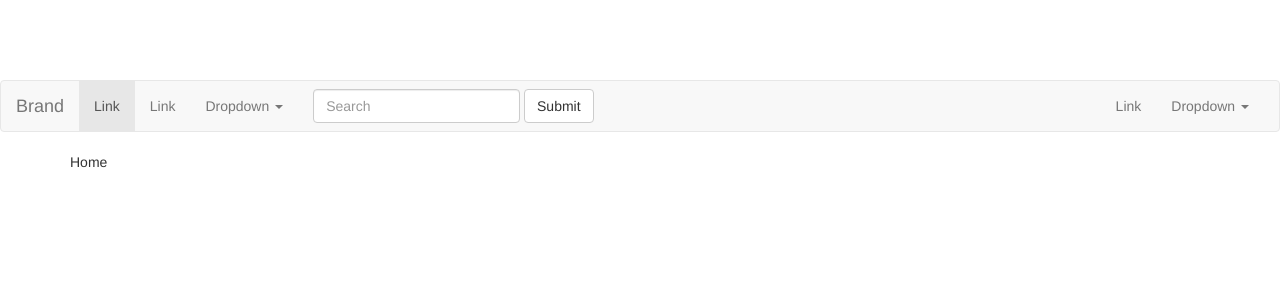
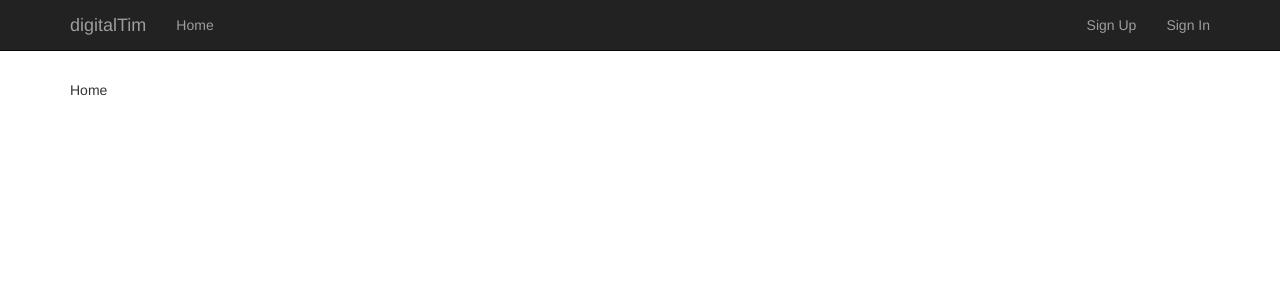
Before and after one commit to digitaltim/Authentication-with-Slim-3, a PHP site: template resources/views/home.twig in a window 1280 px wide. Shown: the top 300 px of the page. Run offline with PHP 8.4, Linux system fonts and the light colour scheme; the template is opened without the code that fills it, so the values that code supplies are empty; some libraries are stand-ins or nearby versions.

Commit message:
Update navigation bar with authentication
Use $ php -S localhost:8000

Authentication with Slim 3: Updating the navigation bar (19/29)
https://www.youtube.com/watch?v=7C2XpInoASg&index=19&list=PLfdtiltiRHWGc_yY90XRdq6mRww042aEC

```diff
--- a/resources/views/templates/partials/navigation.twig
+++ b/resources/views/templates/partials/navigation.twig
@@ -1,52 +1,33 @@
-<nav class="navbar navbar-default">
-  <div class="container-fluid">
-    <!-- Brand and toggle get grouped for better mobile display -->
+<nav class="navbar navbar-inverse navbar-fixed-top">
+  <div class="container">
     <div class="navbar-header">
-      <button type="button" class="navbar-toggle collapsed" data-toggle="collapse" data-target="#bs-example-navbar-collapse-1" aria-expanded="false">
+      <button type="button" class="navbar-toggle collapsed" data-toggle="collapse" data-target="#navbar" aria-expanded="false" aria-controls="navbar">
         <span class="sr-only">Toggle navigation</span>
         <span class="icon-bar"></span>
         <span class="icon-bar"></span>
         <span class="icon-bar"></span>
       </button>
-      <a class="navbar-brand" href="#">Brand</a>
+      <a class="navbar-brand" href="{{ path_for('home') }}">digitalTim</a>
     </div>
 
     <!-- Collect the nav links, forms, and other content for toggling -->
-    <div class="collapse navbar-collapse" id="bs-example-navbar-collapse-1">
+    <div id="navbar" class="collapse navbar-collapse">
       <ul class="nav navbar-nav">
-        <li class="active"><a href="#">Link <span class="sr-only">(current)</span></a></li>
-        <li><a href="#">Link</a></li>
-        <li class="dropdown">
-          <a href="#" class="dropdown-toggle" data-toggle="dropdown" role="button" aria-haspopup="true" aria-expanded="false">Dropdown <span class="caret"></span></a>
-          <ul class="dropdown-menu">
-            <li><a href="#">Action</a></li>
-            <li><a href="#">Another action</a></li>
-            <li><a href="#">Something else here</a></li>
-            <li role="separator" class="divider"></li>
-            <li><a href="#">Separated link</a></li>
-            <li role="separator" class="divider"></li>
-            <li><a href="#">One more separated link</a></li>
-          </ul>
-        </li>
+        <li><a href="{{ path_for('home') }}">Home</a></li>
       </ul>
-      <form class="navbar-form navbar-left">
-        <div class="form-group">
-          <input type="text" class="form-control" placeholder="Search">
-        </div>
-        <button type="submit" class="btn btn-default">Submit</button>
-      </form>
       <ul class="nav navbar-nav navbar-right">
-        <li><a href="#">Link</a></li>
-        <li class="dropdown">
-          <a href="#" class="dropdown-toggle" data-toggle="dropdown" role="button" aria-haspopup="true" aria-expanded="false">Dropdown <span class="caret"></span></a>
-          <ul class="dropdown-menu">
-            <li><a href="#">Action</a></li>
-            <li><a href="#">Another action</a></li>
-            <li><a href="#">Something else here</a></li>
-            <li role="separator" class="divider"></li>
-            <li><a href="#">Separated link</a></li>
-          </ul>
-        </li>
+        {% if auth.check %}
+          <li class="dropdown">
+            <a href="#" class="dropdown-toggle" data-toggle="dropdown" role="button" aria-haspopup="true" aria-expanded="false">{{ auth.user.name }} <span class="caret"></span></a>
+            <ul class="dropdown-menu">
+              <li><a href="#">Change Password</a></li>
+              <li><a href="#">Sign Out</a></li>
+            </ul>
+          </li>
+        {% else %}
+          <li><a href="{{ path_for('auth.signup') }}">Sign Up</a></li>
+          <li><a href="{{ path_for('auth.signin') }}">Sign In</a></li>
+        {% endif %}
       </ul>
     </div><!-- /.navbar-collapse -->
   </div><!-- /.container-fluid -->
```
Also changed, not shown: app/Auth/Auth.php (+1 -7 lines), bootstrap/app.php (+9 -4 lines).
